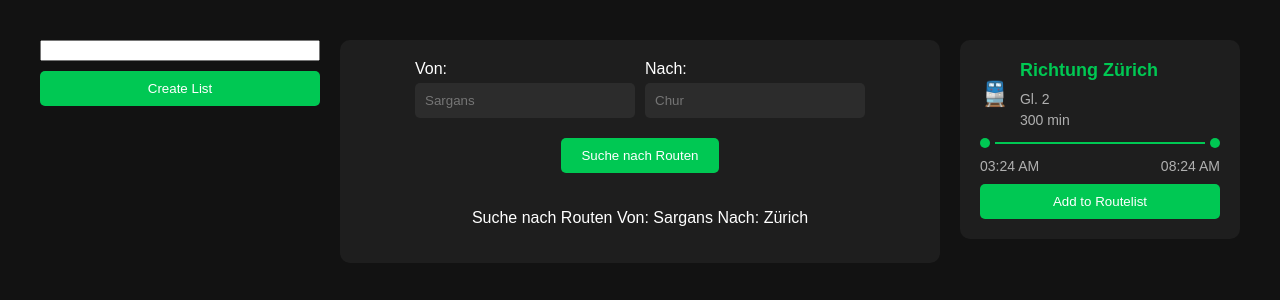
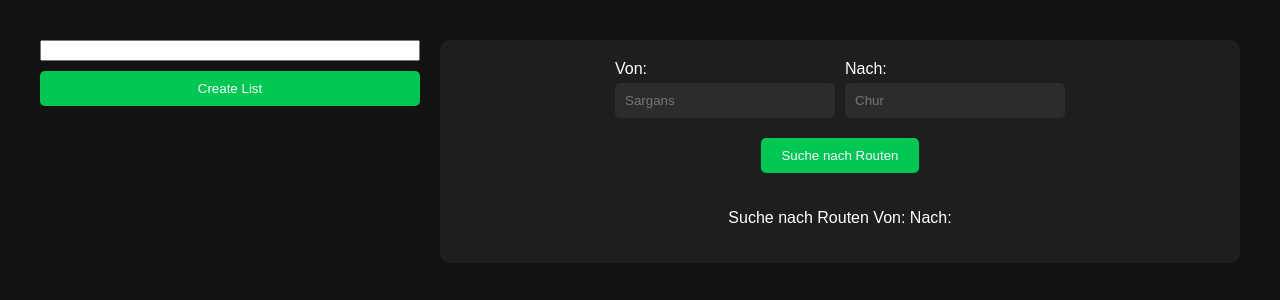
Before and after one commit to josuakohler/reisePlanerVite, a Vue app in the folder reisePlanerVite/: page / in a window 1280 px wide. Shown: the top 300 px of the page. Built offline with nearby package versions, Linux system fonts and the light colour scheme.

Commit message:
fetch api

```diff
--- a/reisePlanerVite/package.json
+++ b/reisePlanerVite/package.json
@@ -9,7 +9,8 @@
     "preview": "vite preview"
   },
   "dependencies": {
-    "vue": "^3.4.29"
+    "vue": "^3.4.29",
+    "vue-axios": "^3.5.2"
   },
   "devDependencies": {
     "@vitejs/plugin-vue": "^5.0.5",
--- a/reisePlanerVite/src/App.vue
+++ b/reisePlanerVite/src/App.vue
@@ -2,7 +2,6 @@
 import HelloWorld from "./components/HelloWorld.vue";
 import SearchRoute from "./components/SearchRoute.vue";
 import CreateList from "./components/CreateList.vue";
-
 
 
 
@@ -17,14 +16,6 @@ import CreateList from "./components/CreateList.vue";
       <div class="search">
         <SearchRoute from="Sargans" to="Zürich"></SearchRoute>
       </div>
-      <div class="route-list">
-        <HelloWorld
-          departure="December 17, 1995 03:24:00"
-          arrival="December 17, 1995 08:24:00"
-          platForm="2"
-          stationName="Zürich"
-        ></HelloWorld>
-      </div>
     </div>
   </body>
 </template>
--- a/reisePlanerVite/src/components/SearchRoute.vue
+++ b/reisePlanerVite/src/components/SearchRoute.vue
@@ -1,26 +1,64 @@
 <script setup lang="ts">
-defineProps<{
-  from: string;
-  to: string;
-}>();
+import HelloWorld from "./HelloWorld.vue";
+import { ref, computed } from "vue";
 
-// async searchRoutes() {
-//           const response = await fetch(`http://transport.opendata.ch/v1/connections?from=${ from }&to=${ to }`);
-//           const data = await response.json();
-//           this.routeList = data.connections;
-//       };
+interface Station {
+  station: {
+    name: string;
+  };
+  platform: string;
+  departure: string;
+  arrival: string;
+}
+
+interface Connection {
+  from: Station;
+  to: Station;
+}
+
+const from = ref("");
+const to = ref("");
+const routeList = ref<Connection[]>([]);
+
+const searchRoutes = async () => {
+  try {
+    const response = await fetch(
+      `http://transport.opendata.ch/v1/connections?from=${from.value}&to=${to.value}`
+    );
+    if (!response.ok) {
+      throw new Error(`HTTP error! status: ${response.status}`);
+    }
+    const data = await response.json();
+    routeList.value = data.connections;
+    console.log(data);
+  } catch (error) {
+    console.error("There was a problem with the fetch operation:", error);
+  }
+};
+
+const firstConnection = computed<Connection | null>(() => routeList.value[0] || null);
 </script>
+
 <template>
   <div class="from-to">
     <div class="from">
       <label for="from">Von:</label>
-          <input type="text" id="from" placeholder="Sargans" />
+      <input type="text" id="from" v-model="from" placeholder="Sargans" />
     </div>
     <div class="to">
       <label for="to">Nach:</label>
-          <input type="text" id="to" placeholder="Chur" />
+      <input type="text" id="to" v-model="to" placeholder="Chur" />
     </div>
   </div>
-      <button>Suche nach Routen</button>
+  <button @click="searchRoutes">Suche nach Routen</button>
   <p>Suche nach Routen Von: {{ from }} Nach: {{ to }}</p>
+
+  <HelloWorld v-for="(firstConnection, index) in routeList" :key="index"
+  v-if="firstConnection"
+  :stationName="firstConnection.to.station.name"
+  :platForm="firstConnection.from.platform"
+  :departure="firstConnection.from.departure"
+  :arrival="firstConnection.to.arrival"
+/>
+
 </template>
```
Also changed, not shown: 1 other file (tests, documents, lock files or other folders). Lines whose indentation alone changed are shown as unchanged.
